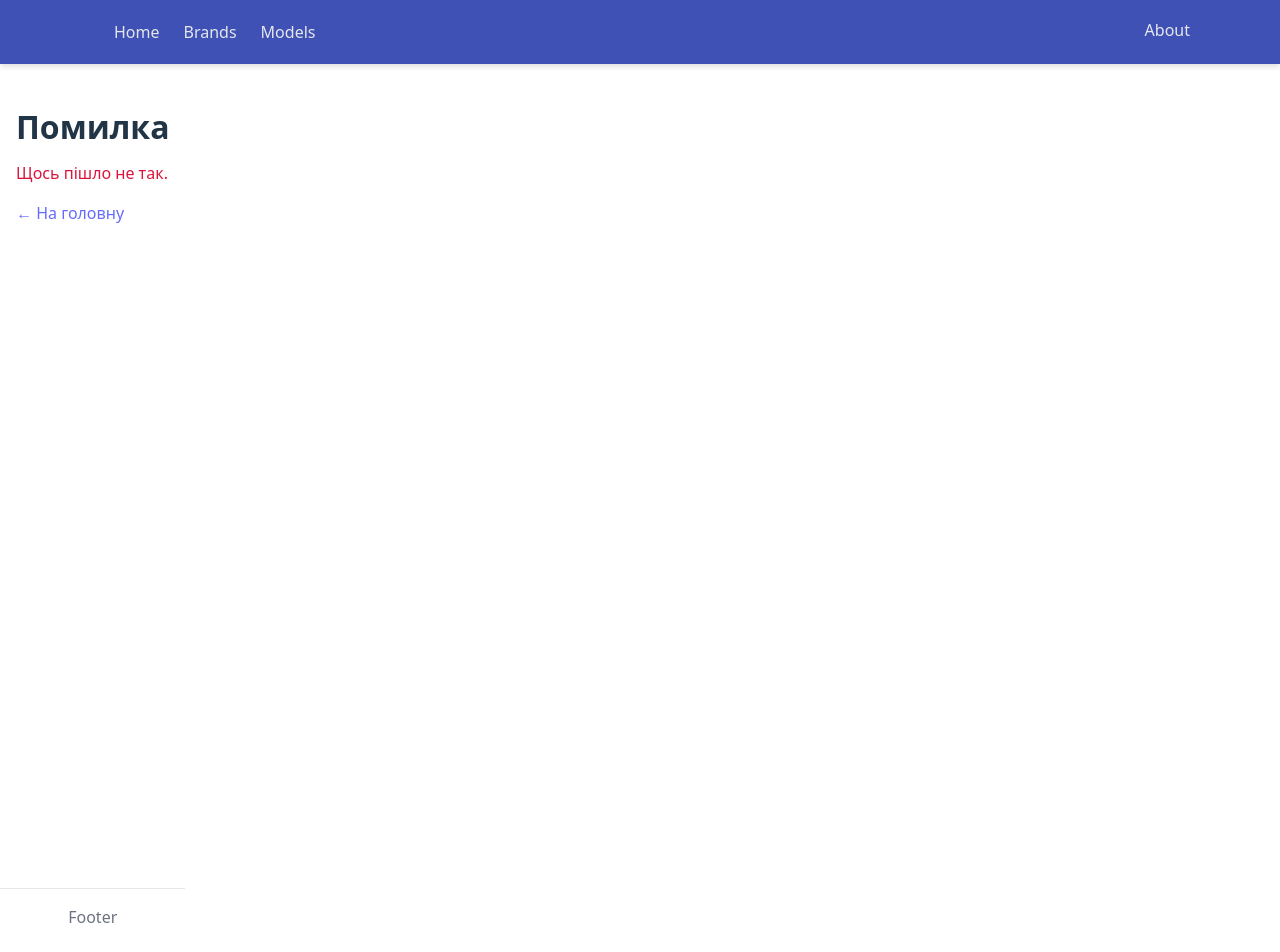
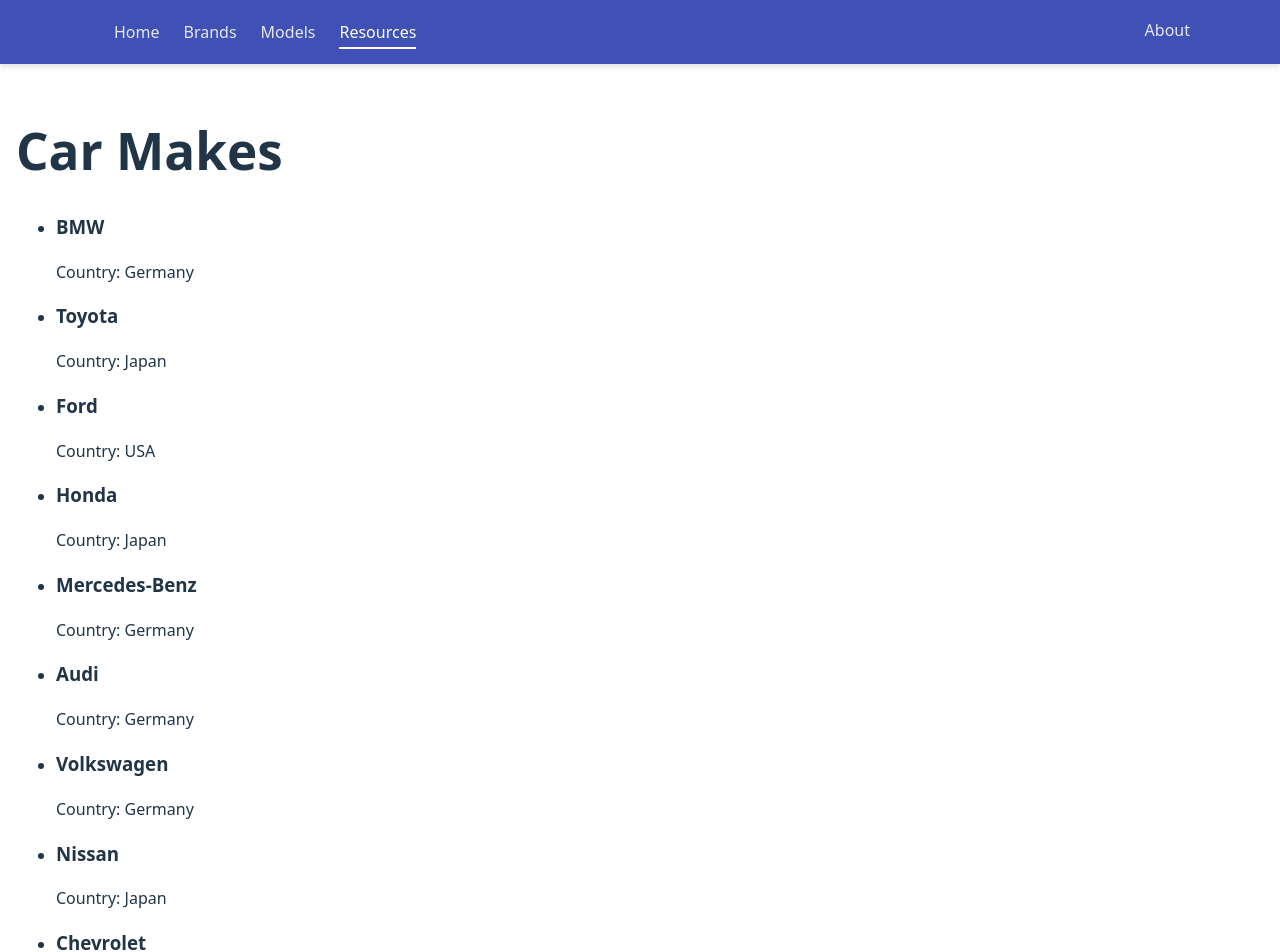
Before and after one commit to MEDINEXZ/Project8, a React (Vite) app: page /resources in a window 1280 px wide. Shown: the top 952 px of the page. Built offline with nearby package versions, Linux system fonts and the light colour scheme; no server answers.

Commit message:
Added resources page with loader and CarQuery API

```diff
--- a/src/main.jsx
+++ b/src/main.jsx
@@ -8,6 +8,7 @@
 import BrandPage, { brandLoader } from "./pages/BrandPage.jsx";
 import ModelPage, { modelsLoader } from "./pages/ModelPage.jsx";
 import ModelSpecsPage, { specsLoader } from "./pages/ModelSpecsPage.jsx";
+import ResourceListPage, { listLoader } from "./pages/ResourceListPage.jsx";
 
 import {
   createBrowserRouter,
@@ -29,7 +30,15 @@
       <Route path="models/:brandId" element={<ModelPage />} loader={modelsLoader} errorElement={<ErrorPage />} />
       <Route path="models/:brandId/specs" element={<ModelSpecsPage />} loader={specsLoader} errorElement={<ErrorPage />} />
 
+      <Route
+        path="resources"
+        element={<ResourceListPage />}
+        loader={listLoader}
+        errorElement={<ErrorPage />}
+      />
+
       <Route path="*" element={<ErrorPage />} />
+
     </Route>
   )
 );
--- /dev/null
+++ b/src/pages/ResourceListPage.jsx
@@ -0,0 +1,58 @@
+import { useLoaderData } from "react-router-dom";
+
+const mockMakes = [
+  { make_id: "1", make_display: "BMW", make_country: "Germany" },
+  { make_id: "2", make_display: "Toyota", make_country: "Japan" },
+  { make_id: "3", make_display: "Ford", make_country: "USA" },
+  { make_id: "4", make_display: "Honda", make_country: "Japan" },
+  { make_id: "5", make_display: "Mercedes-Benz", make_country: "Germany" },
+  { make_id: "6", make_display: "Audi", make_country: "Germany" },
+  { make_id: "7", make_display: "Volkswagen", make_country: "Germany" },
+  { make_id: "8", make_display: "Nissan", make_country: "Japan" },
+  { make_id: "9", make_display: "Chevrolet", make_country: "USA" },
+  { make_id: "10", make_display: "Hyundai", make_country: "South Korea" },
+];
+
+export async function listLoader() {
+  const url = "http://www.carqueryapi.com/api/0.3/";
+
+  try {
+    const response = await fetch(url);
+
+    if (!response.ok) {
+      console.warn("API returned error, using mock data");
+      return mockMakes;
+    }
+
+    const data = await response.json();
+
+    // CarQuery возвращает объект вида { Makes: [...] }
+    if (!data?.Makes) {
+      console.warn("Unexpected API response, using mock data");
+      return mockMakes;
+    }
+
+    return data.Makes;
+  } catch (error) {
+    console.warn("Failed to fetch from API, using mock data:", error);
+    return mockMakes;
+  }
+}
+
+export default function ResourceListPage() {
+  const makes = useLoaderData();
+
+  return (
+    <div>
+      <h1>Car Makes</h1>
+      <ul>
+        {makes.slice(0, 20).map((m) => (
+          <li key={m.make_id}>
+            <h3>{m.make_display}</h3>
+            <p>Country: {m.make_country || "—"}</p>
+          </li>
+        ))}
+      </ul>
+    </div>
+  );
+}
--- a/src/pages/Root.jsx
+++ b/src/pages/Root.jsx
@@ -1,4 +1,5 @@
 import { NavLink, Outlet } from "react-router-dom";
+
 
 const HEADER_HEIGHT = 64;
 
@@ -42,6 +43,7 @@
             <NavLink to="/" end style={linkStyle}>Home</NavLink>
             <NavLink to="/brands" style={linkStyle}>Brands</NavLink>
             <NavLink to="/models" style={linkStyle}>Models</NavLink>
+            <NavLink to="/resources" style={linkStyle}>Resources</NavLink>
           </div>
           <NavLink to="/about" style={linkStyle}>About</NavLink>
         </nav>
@@ -59,17 +61,6 @@
       >
         <Outlet />
       </main>
-
-      <footer
-        style={{
-          padding: "16px",
-          textAlign: "center",
-          color: "#6b7280",
-          borderTop: "1px solid #e5e7eb",
-        }}
-      >
-        Footer
-      </footer>
     </div>
   );
 }
```
Also changed, not shown: 1 other file (tests, documents, lock files or other folders).
